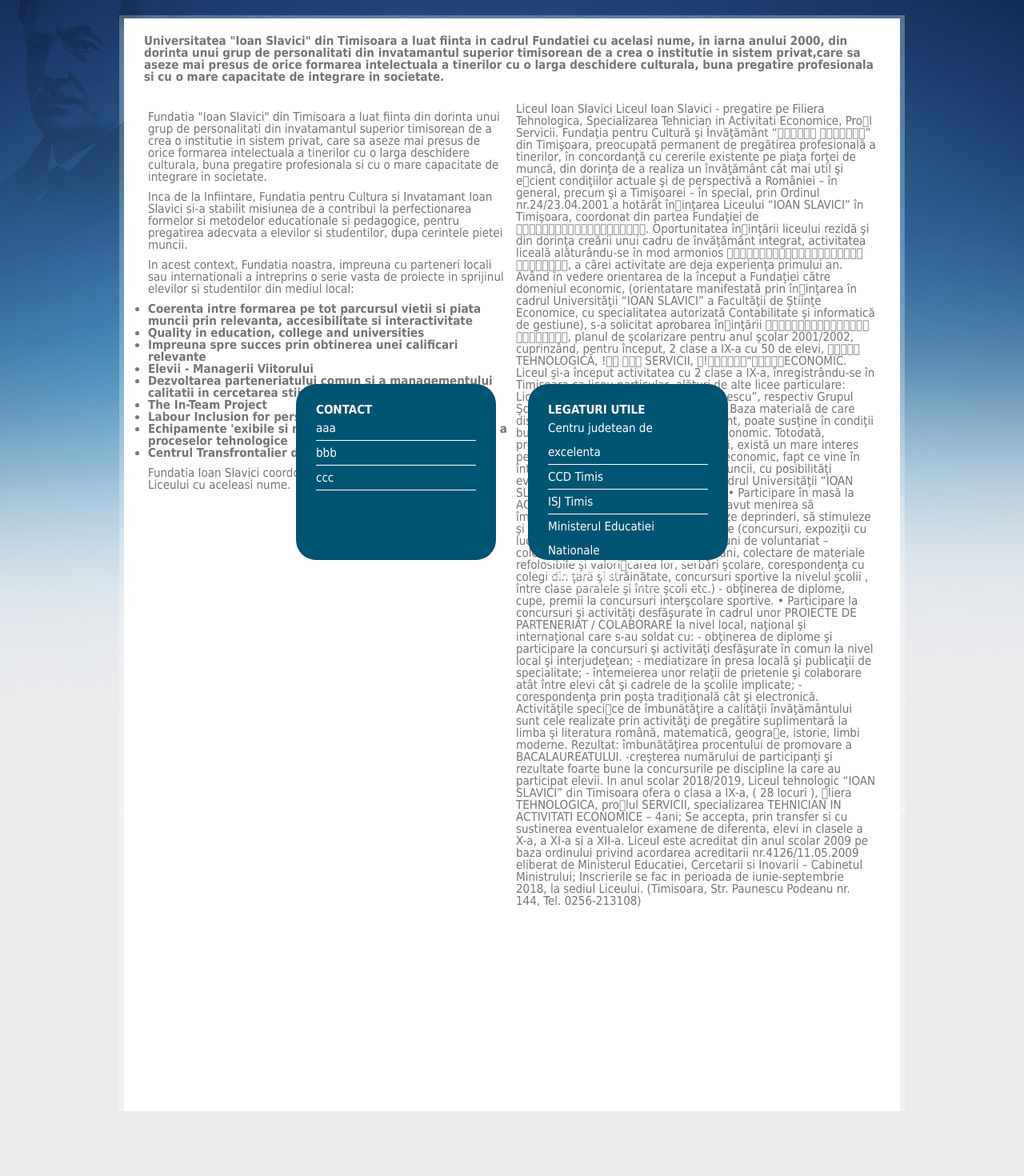
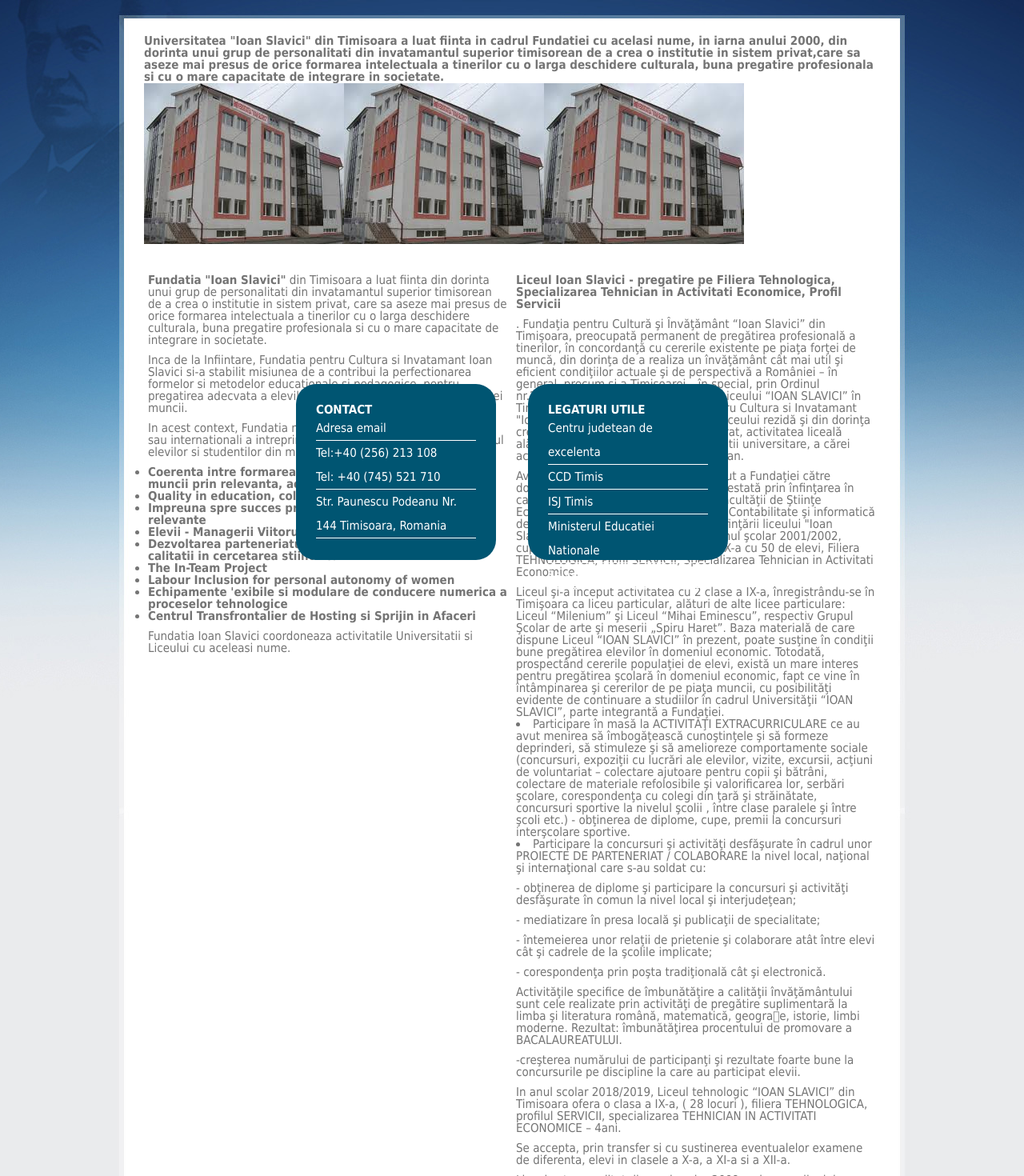
Before and after one commit to rtrufas/react-startup, a React (Create React App) app: page /acasa in a window 1280 px wide. Shown: the part 80-1550 px from the top of the page at 80% size. Before the commit the page ends 1469 px from the top, so only its background shows below. Built offline with nearby package versions, Linux system fonts and the light colour scheme.

Commit message:
informatii elevi

```diff
--- a/src/Components/FooterContact/FooterContact.jsx
+++ b/src/Components/FooterContact/FooterContact.jsx
@@ -7,15 +7,19 @@
       <div className="contact-container">
         <div className="contact-left">
           <div className="title">Contact</div>
-          <a href="http://cjextm.ro/" className="row">
-            aaa
+          <a href="mailto: secretariat@islavici.ro" className="row">
+            Adresa email
+
           </a>
-          <a href="http://cjextm.ro/" className="row">
-            bbb
-          </a>
-          <a href="http://cjextm.ro/" className="row">
-            ccc
-          </a>
+          <div className="row">
+            <div>Tel:+40 (256) 213 108</div>
+            <div>Tel: +40 (745) 521 710</div>
+          </div>
+
+          <div className="row">
+          Str. Paunescu Podeanu Nr. 144 Timisoara, Romania
+
+          </div>
         </div>
 
         <div className="contact-right">
--- a/src/Pages/Home/Home.jsx
+++ b/src/Pages/Home/Home.jsx
@@ -1,5 +1,6 @@
 import React from "react";
 import "./Home.scss";
+import cladire from "../../Assets/Images/cladire.jpg";
 
 export default class Home extends React.Component {
   render() {
@@ -15,10 +16,16 @@
           societate.
         </h1>
 
+        <div classname="home-page__imagini-container">
+          <img src={cladire} alt="cladire" className="cladire" />
+          <img src={cladire} alt="cladire" className="cladire" />
+          <img src={cladire} alt="cladire" className="cladire" />
+        </div>
+
         <div className="home-page__text-container">
           <div className="left">
             <p>
-              Fundatia "Ioan Slavici" din Timisoara a luat fiinta din dorinta
+              <b>Fundatia "Ioan Slavici"</b> din Timisoara a luat fiinta din dorinta
               unui grup de personalitati din invatamantul superior timisorean de
               a crea o institutie in sistem privat, care sa aseze mai presus de
               orice formarea intelectuala a tinerilor cu o larga deschidere
@@ -86,28 +93,28 @@
           </div>
 
           <div className="right">
-            Liceul Ioan Slavici Liceul Ioan Slavici - pregatire pe Filiera
-            Tehnologica, Specializarea Tehnician in Activitati Economice, Prol
-            Servicii. Fundaţia pentru Cultură şi Învăţământ “ ” din
+            <p><b>Liceul Ioan Slavici - pregatire pe Filiera
+            Tehnologica, Specializarea Tehnician in Activitati Economice, Profil
+            Servicii</b></p>. Fundaţia pentru Cultură şi Învăţământ “Ioan Slavici” din
             Timişoara, preocupată permanent de pregătirea profesională a
             tinerilor, în concordanţă cu cererile existente pe piaţa forţei de
             muncă, din dorinţa de a realiza un învăţământ cât mai util şi
-            ecient condiţiilor actuale şi de perspectivă a României – în
+            eficient condiţiilor actuale şi de perspectivă a României – în
             general, precum şi a Timişoarei – în special, prin Ordinul
-            nr.24/23.04.2001 a hotărât îninţarea Liceului “IOAN SLAVICI” în
-            Timişoara, coordonat din partea Fundaţiei de .
-            Oportunitatea îninţării liceului rezidă şi din dorinţa creării unui
+            nr.24/23.04.2001 a hotărât înfinţarea Liceului “IOAN SLAVICI” în
+            Timişoara, coordonat de Fundaţia pentru Cultura si Invatamant "Ioan Slavici".
+            Oportunitatea înfinţării liceului rezidă şi din dorinţa creării unui
             cadru de învăţământ integrat, activitatea liceală alăturându-se în
-            mod armonios  , a cărei activitate are
-            deja experienţa primului an. Având în vedere orientarea de la
+            mod armonios activitatii universitare, a cărei activitate are
+            deja experienţa primului an.<p>Având în vedere orientarea de la
             început a Fundaţiei către domeniul economic, (orientatare
-            manifestată prin îninţarea în cadrul Universităţii “IOAN SLAVICI” a
+            manifestată prin înfinţarea în cadrul Universităţii “IOAN SLAVICI” a
             Facultăţii de Ştiinţe Economice, cu specialitatea autorizată
             Contabilitate şi informatică de gestiune), s-a solicitat aprobarea
-            îninţării  , planul de şcolarizare pentru
+            înfinţării liceului "Ioan Slavici", planul de şcolarizare pentru
             anul şcolar 2001/2002, cuprinzând, pentru început, 2 clase a IX-a cu
-            50 de elevi,  TEHNOLOGICĂ, !  SERVICII,
-            !"ECONOMIC. Liceul şi-a început activitatea cu 2 clase a
+            50 de elevi, Filiera TEHNOLOGICĂ, Profil SERVICII,
+            Specializarea Tehnician in Activitati Economice.</p>  Liceul şi-a început activitatea cu 2 clase a
             IX-a, înregistrându-se în Timişoara ca liceu particular, alături de
             alte licee particulare: Liceul “Milenium” şi Liceul “Mihai
             Eminescu”, respectiv Grupul Şcolar de arte şi meserii „Spiru Haret”.
@@ -117,36 +124,36 @@
             un mare interes pentru pregătirea şcolară în domeniul economic, fapt
             ce vine în întâmpinarea şi cererilor de pe piaţa muncii, cu
             posibilităţi evidente de continuare a studiilor în cadrul
-            Universităţii “IOAN SLAVICI”, parte integrantă a Fundaţiei. •
+            Universităţii “IOAN SLAVICI”, parte integrantă a Fundaţiei. <li>
             Participare în masă la ACTIVITǍŢI EXTRACURRICULARE ce au avut
             menirea să îmbogăţească cunoştinţele şi să formeze deprinderi, să
             stimuleze şi să amelioreze comportamente sociale (concursuri,
             expoziţii cu lucrări ale elevilor, vizite, excursii, acţiuni de
             voluntariat – colectare ajutoare pentru copii şi bătrâni, colectare
-            de materiale refolosibile şi valoricarea lor, serbări şcolare,
+            de materiale refolosibile şi valorificarea lor, serbări şcolare,
             corespondenţa cu colegi din ţară şi străinătate, concursuri sportive
             la nivelul şcolii , între clase paralele şi între şcoli etc.) -
             obţinerea de diplome, cupe, premii la concursuri interşcolare
-            sportive. • Participare la concursuri şi activităţi desfăşurate în
+            sportive.</li> <li>Participare la concursuri şi activităţi desfăşurate în
             cadrul unor PROIECTE DE PARTENERIAT / COLABORARE la nivel local,
-            naţional şi internaţional care s-au soldat cu: - obţinerea de
+            naţional şi internaţional care s-au soldat cu:<p>- obţinerea de
             diplome şi participare la concursuri şi activităţi desfăşurate în
-            comun la nivel local şi interjudeţean; - mediatizare în presa locală
-            şi publicaţii de specialitate; - întemeierea unor relaţii de
+            comun la nivel local şi interjudeţean;</p>  - mediatizare în presa locală
+            şi publicaţii de specialitate; <p>- întemeierea unor relaţii de
             prietenie şi colaborare atât între elevi cât şi cadrele de la
-            şcolile implicate; - corespondenţa prin poşta tradiţională cât şi
-            electronică. Activităţile specice de îmbunătăţire a calităţii
+            şcolile implicate;</p> - corespondenţa prin poşta tradiţională cât şi
+            electronică.</li> <p>Activităţile specifice de îmbunătăţire a calităţii
             învăţământului sunt cele realizate prin activităţi de pregătire
             suplimentară la limba şi literatura română, matematică, geograe,
             istorie, limbi moderne. Rezultat: îmbunătăţirea procentului de
-            promovare a BACALAUREATULUI. -creşterea numărului de participanţi şi
+            promovare a BACALAUREATULUI. <p>-creşterea numărului de participanţi şi
             rezultate foarte bune la concursurile pe discipline la care au
-            participat elevii. In anul scolar 2018/2019, Liceul tehnologic “IOAN
-            SLAVICI” din Timisoara ofera o clasa a IX-a, ( 28 locuri ), liera
-            TEHNOLOGICA, prolul SERVICII, specializarea TEHNICIAN IN ACTIVITATI
-            ECONOMICE – 4ani; Se accepta, prin transfer si cu sustinerea
+            participat elevii.</p></p> In anul scolar 2018/2019, Liceul tehnologic “IOAN
+            SLAVICI” din Timisoara ofera o clasa a IX-a, ( 28 locuri ), filiera
+            TEHNOLOGICA, profilul SERVICII, specializarea TEHNICIAN IN ACTIVITATI
+            ECONOMICE – 4ani.<p>Se accepta, prin transfer si cu sustinerea
             eventualelor examene de diferenta, elevi in clasele a X-a, a XI-a si
-            a XII-a. Liceul este acreditat din anul scolar 2009 pe baza
+            a XII-a.</p>  Liceul este acreditat din anul scolar 2009 pe baza
             ordinului privind acordarea acreditarii nr.4126/11.05.2009 eliberat
             de Ministerul Educatiei, Cercetarii si Inovarii – Cabinetul
             Ministrului; Inscrierile se fac in perioada de iunie-septembrie
--- a/src/Pages/Home/Home.scss
+++ b/src/Pages/Home/Home.scss
@@ -24,4 +24,12 @@
       margin: 5px;
     }
   }
+  &__imagini-container{
+    display:flex;
+    justify-content: space-between;
+    .cladire{
+    border:1px solid gray;
+  }
+  }
+
 }
--- a/src/Pages/StudentInfo/StudentInfo.jsx
+++ b/src/Pages/StudentInfo/StudentInfo.jsx
@@ -5,10 +5,55 @@
   render() {
     return (
       <div className="student-info-page">
-        <div>Orare</div>
-        <div>Biblioteca (cursuri sub format word sau QR code ?)</div>
-        <div>Planicarea tezelor</div>
-        <div>Cadre didactice/organigrama</div>
+
+        <div><b>Planificarea tezelor in anul scolar 2018/2019</b></div>
+        <div>
+<p><b>LIMBA SI LITERATURA ROMANA</b></p>
+<ul><li>Clasa a IX-a ZI – 28.05.2019</li>
+<li>Clasa a X-a ZI – 30.05.2019</li>
+<li>Clasa a XI-a ZI – 24.05.2019</li>
+<li>Clasa a XII-a ZI – 17.05.2019</li>
+<li>Clasa a IX-a SERAL – 14.05.2019</li>
+<li>Clasa a X-a SERAL – 21.05.2019</li>
+<li>Clasa a XI-a SERAL – 28.05.2019</li>
+<li>Clasa a XII-a SERAL – 14.05.2019</li>
+<li>Clasa a XIII-a SERAL – 07.05.2019</li>
+</ul>
+<p><b>MATEMATICA</b></p>
+<ul><li>Clasa a IX-a ZI – 29.05.2019</li>
+<li>Clasa a X-a ZI – 29.05.2019</li>
+<li>Clasa a XI-a ZI – 29.05.2019</li>
+<li>Clasa a XII-a ZI – 08.05.2019</li>
+<li>Clasa a IX-a SERAL – 23.05.2019</li>
+<li>Clasa a X-a SERAL – 23.05.2019</li>
+<li>Clasa a XI-a SERAL – 16.05.2019</li>
+<li>Clasa a XII-a SERAL – 16.05.2019</li>
+<li>Clasa a XIII-a SERAL – 09.05.2019</li>
+</ul>
+
+
+
+<p><b>ECONOMIE</b></p>
+<ul><li>Clasa a XI-a ZI – 13.06.2019</li>
+<li>Clasa a XI-a SERAL-SEM al II-lea – 23.05.2019</li></ul>
+
+<p><b>ECONOMIE APLICATA</b></p>
+Clasa a XII-a ZI – 16.05.2019
+Clasa a XII-a SERAL – 23.05.2019
+
+<p><b>ENGLEZA</b></p>
+<ul><li>Clasa a IX-a ZI – 13.05.2019</li>
+<li>Clasa a X-a ZI – 20.05.2019</li>
+<li>Clasa a IX-a SERAL – 14.05.2019</li>
+<li>Clasa a X-a SERAL – 21.05.2019</li></ul>
+
+<p><b>GEOGRAFIE</b></p>
+Clasa a XIII-a SERAL – 06.05.2019
+
+
+
+</div>
+
       </div>
     );
   }
```
Also changed, not shown: src/Assets/Images/cladire.jpg (added), 1 other file (tests, documents, lock files or other folders).
